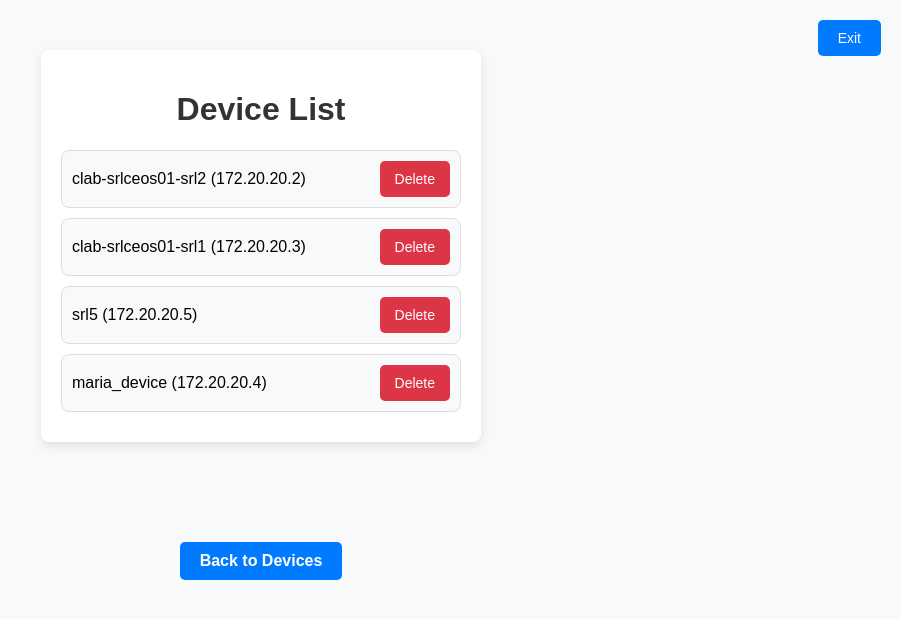
After one commit to marmpampa75/srlinux_project, a Django app: page /delete-device/ in a window 1280 px wide. The commit adds this page. Shown: the top 619 px of the page, without its empty margins (379-1280 px from the left). Run offline with Django 5.2, Linux system fonts and the light colour scheme; data comes from the database, SQL or seed files in the repository; both versions use the stored data as it was after the commit.

Commit message:
completed add device, started delete device- not complete

```diff
--- a/srlinux_app/netmiko_handler.py
+++ b/srlinux_app/netmiko_handler.py
@@ -14,7 +14,7 @@ def get_device_interfaces(ip, username, password):
         # Establish SSH connection
         connection = ConnectHandler(**device)
         # Increase the read_timeout after connection is established
-        connection.read_timeout = 240  # Adjust as needed
+        connection.read_timeout = 360  # Adjust as needed
         # Execute the command
         output = connection.send_command("show interface")
         # Close the connection
--- /dev/null
+++ b/srlinux_app/templates/delete_device.html
@@ -0,0 +1,128 @@
+<!DOCTYPE html>
+<html lang="en">
+<head>
+    {% load static %}
+    <meta charset="UTF-8">
+    <meta name="viewport" content="width=device-width, initial-scale=1.0">
+    <title>Device List</title>
+    <style>
+        body {
+            font-family: Arial, sans-serif;
+            background-color: #f8f9fa;
+            text-align: center;
+            margin: 0;
+            padding: 0;
+        }
+        .container {
+            width: 400px;
+            margin: 50px auto;
+            background: white;
+            padding: 20px;
+            box-shadow: 0px 4px 10px rgba(0, 0, 0, 0.1);
+            border-radius: 8px;
+        }
+        h1 {
+            color: #333;
+        }
+        .device-list {
+            margin-top: 20px;
+            text-align: left;
+            max-width: 100%;
+        }
+        .device-item {
+            background-color: #f8f9fa;
+            border: 1px solid #ddd;
+            padding: 10px;
+            margin-bottom: 10px;
+            display: flex;
+            justify-content: space-between;
+            align-items: center;
+            border-radius: 8px;
+        }
+        .device-name {
+            font-size: 16px;
+        }
+        .delete-button-container {
+            display: flex;
+            justify-content: flex-end;
+        }
+        .delete-button {
+            background-color: #dc3545;
+            color: white;
+            border: none;
+            padding: 10px 15px;
+            font-size: 14px;
+            cursor: pointer;
+            border-radius: 5px;
+        }
+        .delete-button:hover {
+            background-color: #c82333;
+        }
+        .exit-button {
+            position: absolute;
+            top: 20px;
+            right: 20px;
+            background-color: #007bff;
+            color: white;
+            border: none;
+            padding: 10px 20px;
+            border-radius: 5px;
+            cursor: pointer;
+            font-size: 14px;
+        }
+        .exit-button:hover {
+            background-color: #0056b3; /* Darker blue on hover */
+        }
+        .back-link {
+            margin-top: 20px;
+            display: inline-block;
+            padding: 10px 20px;
+            background-color: #007bff;
+            color: white;
+            border-radius: 5px;
+            text-decoration: none;
+            font-weight: bold;
+            position: relative;
+            top: 30px; /* Moves it outside the container */
+        }
+        .back-link:hover {
+            background-color: #0056b3;
+        }
+    </style>
+</head>
+<body>
+    <div class="exit-button">
+        <a href="{% url 'logout_confirmation' %}" style="color: white; text-decoration: none;">Exit</a>
+    </div>
+    <div class="container">
+        <h1>Device List</h1>
+
+        <!-- Device List Display -->
+        <div class="device-list">
+            {% for device in devices %}
+                <div class="device-item">
+                    <span class="device-name">{{ device.name }} ({{ device.ip_address }})</span>
+                    <!-- Delete Button for each device -->
+                    <form action="{% url 'confirm_delete' device.id %}" method="post">
+                        <!-------------------------------------------------------------------------------------->
+                        <!-------------------------------------------------------------------------------------->
+                        <!-------------------------------------------------------------------------------------->
+                        <!-------------------------------------------------------------------------------------->
+                        <!-------------------------------------------------------------------------------------->
+                        <!-------------------------------------------------------------------------------------->
+                        <!-------------------------------------------------------------------------------------->
+                        <!-------------------------------------------------------------------------------------->
+                        {% csrf_token %}
+                        <button type="submit" class="delete-button">Delete</button>
+                    </form>
+                </div>
+            {% empty %}
+                <p>No devices found.</p>
+            {% endfor %}
+        </div>
+    </div>
+
+    <!-- Back Link outside the container -->
+    <a href="{% url 'device_list' %}" class="back-link">Back to Devices</a>
+</body>
+</html>
--- a/srlinux_app/urls.py
+++ b/srlinux_app/urls.py
@@ -1,12 +1,14 @@
 from django.urls import path
 from . import views
-from .views import device_list, get_device_uptime, add_device
+from .views import device_list, get_device_uptime, add_device, delete_device, confirm_delete
 
 urlpatterns = [
     path('', views.login_view, name='login'),
     path('list/', views.device_list, name='device_list'),
     path('api/uptime/', get_device_uptime, name='get_device_uptime'),
     path('add-device/', add_device, name='add_device'),
+    path('delete-device/', delete_device, name='delete_device'),
+    path('device/confirm_delete/<int:device_id>/', confirm_delete, name='confirm_delete'),
     path('<int:device_id>/interfaces/', views.device_interfaces, name='device_interfaces'),
     path('logout/', views.logout_confirmation, name='logout_confirmation'),
     path('logout/confirmed/', views.logout_confirmed, name='logout_confirmed'),
--- a/srlinux_app/views.py
+++ b/srlinux_app/views.py
@@ -1,5 +1,6 @@
 from django.shortcuts import render
 from django.shortcuts import redirect
+from django.shortcuts import get_object_or_404
 from .models import Device
 from .forms import DeviceForm
 from .netmiko_handler import get_device_interfaces
@@ -36,9 +37,14 @@ def stop_containerlab():
 def get_container_ip(device_name):
     """Fetch the IP address of the container using docker inspect."""
     try:
+        # Ensure the device name includes the prefix
+        if not device_name.startswith("clab-srlceos01-"):
+            device_name = "clab-srlceos01-" + device_name
+
         result = subprocess.run(
             ["docker", "inspect", device_name], capture_output=True, text=True
         )
+
         if result.returncode == 0:
             # Print the raw docker inspect output for debugging
             print(f"docker inspect output for {device_name}:\n{result.stdout}")
@@ -56,6 +62,7 @@ def get_container_ip(device_name):
     except Exception as e:
         print(f"Error fetching IP for {device_name}: {e}")
     return None
+
 
 def device_list(request):
     devices = Device.objects.all()
@@ -81,14 +88,14 @@ def device_list(request):
     #    docker_output = f"Error executing command: {e}"
     #return render(request, 'device_list.html', {'devices': devices})
 
-###___________________NOT COMPLETED_________________________
 def modify_clab_file(node_name, kind, image):
     """
-    Adds a new node and its links dynamically to the Containerlab YAML file.
+    Adds or deletes a node and its links dynamically to the Containerlab YAML file.
 
     :param node_name: Name of the new node (e.g., "srl3")
     :param kind: Node type (e.g., "nokia_srlinux")
     :param image: Docker image for the node
+    :param delete: Boolean flag to indicate if the node should be deleted
     """
     try:
         clab_file_path = "/root/clab-quickstart/srlceos01.clab.yml"
@@ -102,13 +109,21 @@ def modify_clab_file(node_name, kind, image):
         data["topology"].setdefault("nodes", {})
         data["topology"].setdefault("links", [])
 
-        # Add the new node if not already present
-        if node_name not in data["topology"]["nodes"]:
-            data["topology"]["nodes"][node_name] = {
-                "kind": kind,
-                "image": image
-            }
-            print(f"Added node: {node_name}")
+        if delete:
+            # Delete the node if it exists
+            if node_name in data["topology"]["nodes"]:
+                del data["topology"]["nodes"][node_name]
+                print(f"Deleted node: {node_name}")
+            else:
+                print(f"Node '{node_name}' not found in the topology.")
+        else:
+            # Add the new node if not already present
+            if node_name not in data["topology"]["nodes"]:
+                data["topology"]["nodes"][node_name] = {
+                    "kind": kind,
+                    "image": image
+                }
+                print(f"Added node: {node_name}")
 
         # Save the modified YAML file
         with open(clab_file_path, "w") as file:
@@ -129,9 +144,10 @@ def add_device(request):
         form = DeviceForm(request.POST)
         if form.is_valid():
             form.save()  # Save the device to the database of admin page
+            device_name = form.cleaned_data["name"]  # Get the name from the form
             stop_containerlab()
             modify_clab_file(
-                node_name="srl_TEST",
+                node_name=device_name,  # Use the user-provided name
                 kind="nokia_srlinux",
                 image="ghcr.io/nokia/srlinux:24.3.3"
             )
@@ -183,22 +199,37 @@ def get_device_uptime(request):
 
     for device in devices:
         try:
+            # Ensure the device name includes the prefix
+            if not device.name.startswith("clab-srlceos01-"):
+                device_name = "clab-srlceos01-" + device.name
+            else:
+                device_name = device.name
+
             # Run 'docker inspect' to get uptime for the container
             output = subprocess.check_output(
-                ["docker", "inspect", "-f", "{{.State.StartedAt}}", device.name],
+                ["docker", "inspect", "-f", "{{.State.StartedAt}}", device_name],
                 text=True
             ).strip()
 
             # Convert timestamp to seconds
-            #Example: "2024-02-17T12:34:56.123456789Z" (take the first 19 characters)
+            # Example: "2024-02-17T12:34:56.123456789Z" (take the first 19 characters)
             started_at = datetime.strptime(output[:19], "%Y-%m-%dT%H:%M:%S")
             #[current UTC time]-[start time]
             uptime_seconds = (datetime.utcnow() - started_at).total_seconds()
 
-            #Store in dictionary
+            # Store in dictionary
             uptime_data[device.name] = int(uptime_seconds)
 
         except subprocess.CalledProcessError:
             uptime_data[device.name] = 0  # If the device is not running, uptime is 0
 
-    return JsonResponse(uptime_data)    # Return uptime data as a JSON response
+    return JsonResponse(uptime_data)  # Return uptime data as a JSON response
+
+def confirm_delete(request, device_id):
+    device = get_object_or_404(Device, id=device_id)
+    return render(request, 'confirm_delete.html', {'device': device})
+
+# Show the delete device page with the list of devices
+def delete_device(request):
+    devices = Device.objects.all()
+    return render(request, 'delete_device.html', {'devices': devices})
```
Also changed, not shown: srlinux_app/templates/confirm_delete.html (added, +39 -0 lines), srlinux_app/templates/delete_this_device.html (added, +47 -0 lines), srlinux_app/templates/device_list.html (+59 -0 lines), db.sqlite3.
